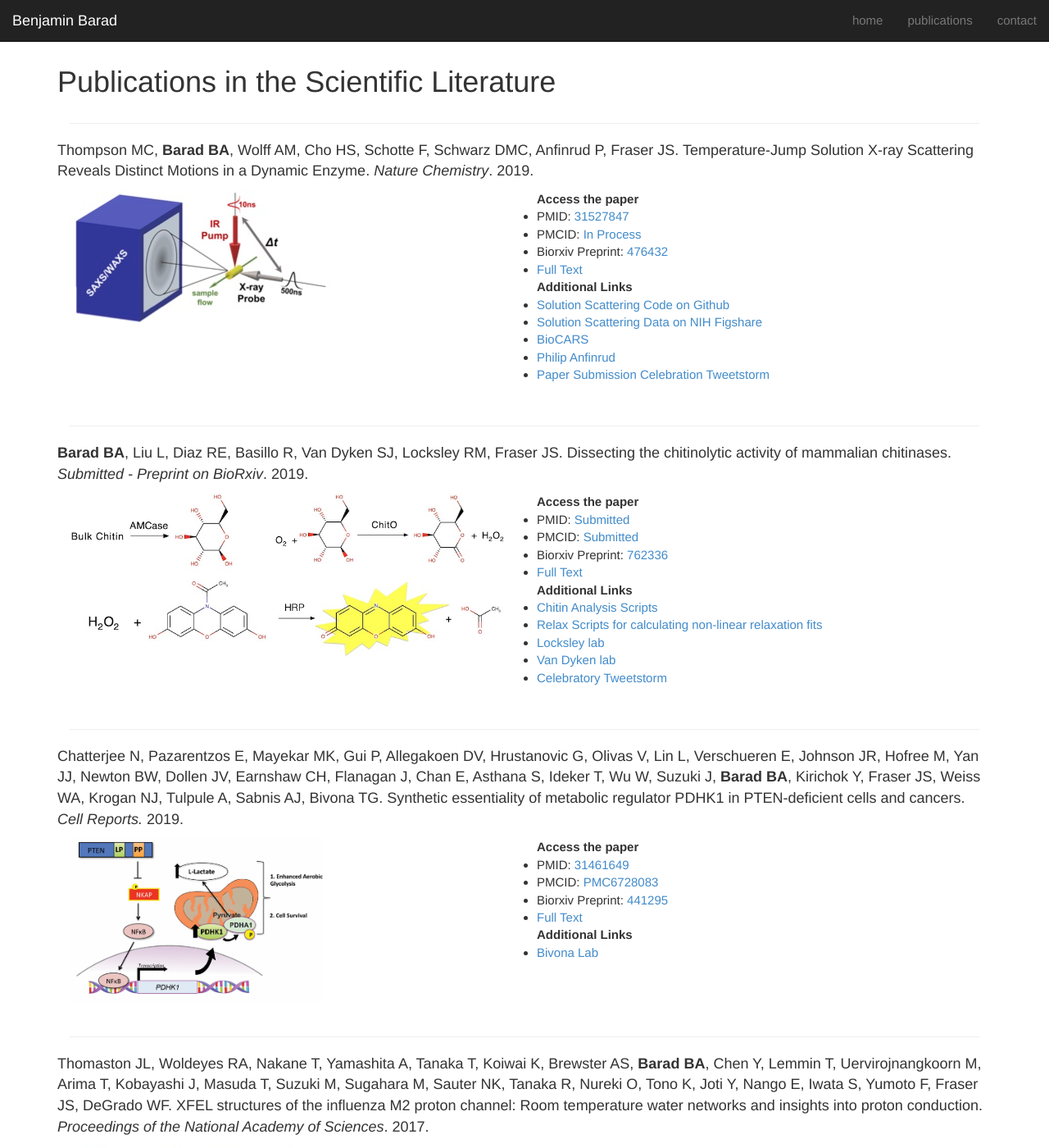
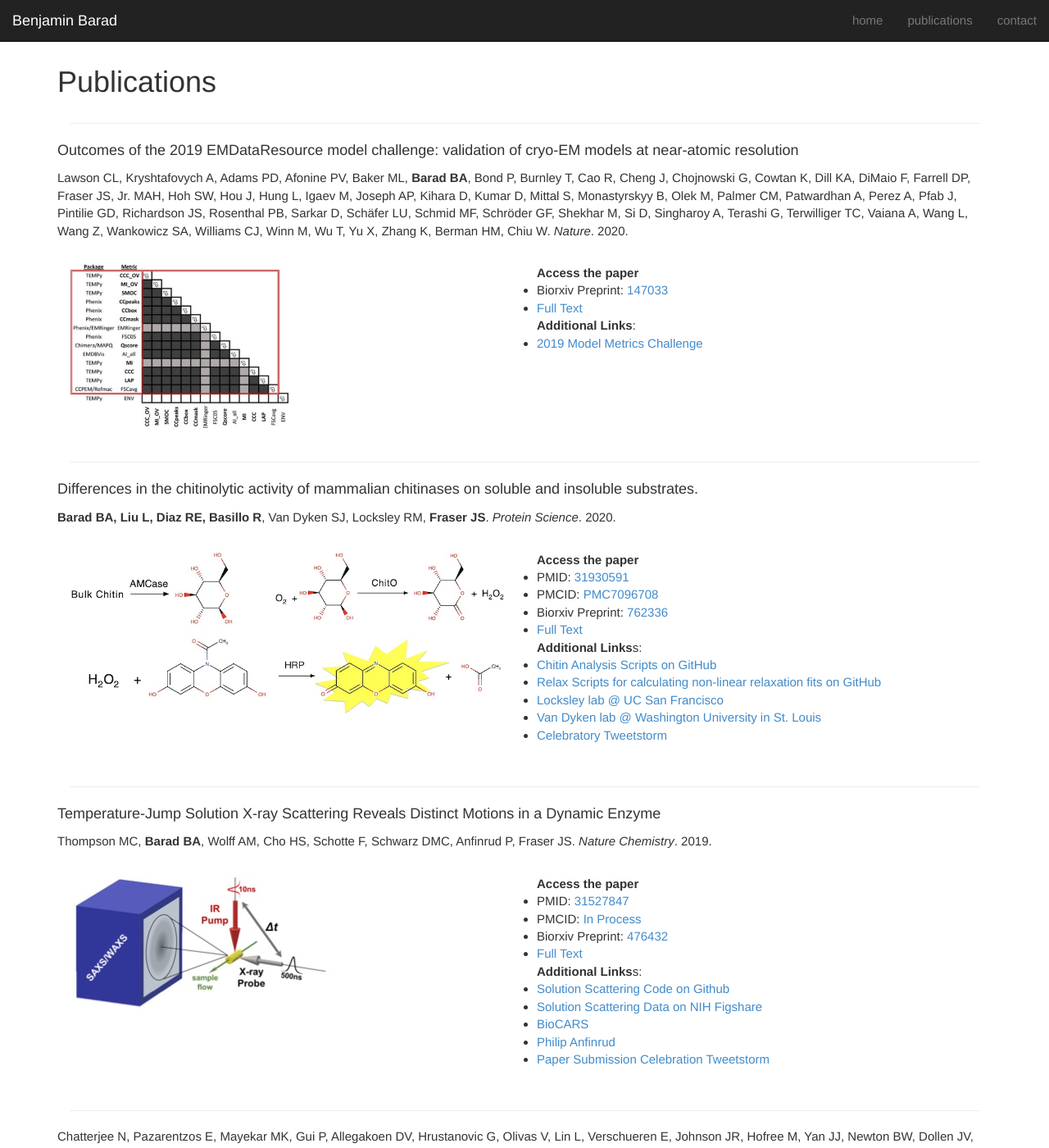
Before and after one commit to bbarad/bbarad.github.io, a Jekyll site: the page built from publications/index.html, in a window 1280 px wide and 1400 px high. Shown: the whole window at 82% size. Built offline with Jekyll 4.4.1, drawn with Linux system fonts in a browser that asks for light colours; nearby versions of some CDN libraries; some of the changed text lies outside the part shown.

Commit message:
updated publications

```diff
--- a/_data/publications.yml
+++ b/_data/publications.yml
@@ -1,11 +1,43 @@
-- citation: 'Thompson MC, **Barad BA**, Wolff AM, Cho HS, Schotte F,
-Schwarz DMC, Anfinrud P, Fraser JS. Temperature-Jump Solution X-ray Scattering Reveals Distinct Motions in a Dynamic Enzyme. *Nature Chemistry*. 2019.'
+- title: "Outcomes of the 2019 EMDataResource model challenge: validation of cryo-EM models at near-atomic resolution"
+  citation: "Lawson CL, Kryshtafovych A, Adams PD, Afonine PV, Baker ML, **Barad BA**, Bond P, Burnley T, Cao R, Cheng J, Chojnowski G, Cowtan K, Dill KA, DiMaio F, Farrell DP, Fraser JS, Jr. MAH, Hoh SW, Hou J, Hung L, Igaev M, Joseph AP, Kihara D, Kumar D, Mittal S, Monastyrskyy B, Olek M, Palmer CM, Patwardhan A, Perez A, Pfab J, Pintilie GD, Richardson JS, Rosenthal PB, Sarkar D, Schäfer LU, Schmid MF, Schröder GF, Shekhar M, Si D, Singharoy A, Terashi G, Terwilliger TC, Vaiana A, Wang L, Wang Z, Wankowicz SA, Williams CJ, Winn M, Wu T, Yu X, Zhang K, Berman HM, Chiu W. *Nature*. 2020."
+  date: '2020-06-19'
+  image: '/static/img/pub/2020_lawson.jpg'
+  # pmid: ''
+  # pmcid: ''
+  biorxiv: '2020.06.12.147033'
+  pdf: 'https://www.biorxiv.org/content/10.1101/2020.06.12.147033v1.full.pdf'
+  links:
+    - name: 2019 Model Metrics Challenge
+      url: https://challenges.emdataresource.org/?q=model-metrics-challenge-2019
+
+- title: "Differences in the chitinolytic activity of mammalian chitinases on soluble and insoluble substrates."
+  citation: "**Barad BA, Liu L, Diaz RE, Basillo R**, Van Dyken SJ, Locksley RM, **Fraser JS**.  *Protein Science*. 2020."
+  date: '2020-01-12'
+  image: '/static/img/pub/chitin_2019.jpg'
+  pmid: '31930591'
+  pmcid: 'PMC7096708'
+  biorxiv: '762336'
+  pdf: '/static/pdf/2020_barad.pdf'
+  links:
+    - name: Chitin Analysis Scripts on GitHub
+      url: https://github.com/fraser-lab/chitin_analysis
+    - name: Relax Scripts for calculating non-linear relaxation fits on GitHub
+      url: https://github.com/fraser-lab/relax
+    - name: Locksley lab @ UC San Francisco
+      url: https://locksleylab.ucsf.edu
+    - name: Van Dyken lab @ Washington University in St. Louis
+      url: https://sites.wustl.edu/vandykenlab/
+    - name: Celebratory Tweetstorm
+      url: https://twitter.com/benjaminbarad/status/1171091343789056000
+
+- title: "Temperature-Jump Solution X-ray Scattering Reveals Distinct Motions in a Dynamic Enzyme"
+  citation: 'Thompson MC, **Barad BA**, Wolff AM, Cho HS, Schotte F, Schwarz DMC, Anfinrud P, Fraser JS. *Nature Chemistry*. 2019.'
   date: 201810
   image: '/static/img/pub/thompson_2018.jpg'
   pmid: 31527847
   pmcid: In Process
   biorxiv: "476432"
-  pdf: '/static/pdf/thompson_nchem_2019.pdf'
+  pdf: '/static/pdf/2019_thompson.pdf'
   links:
     - name: Solution Scattering Code on Github
       url: https://github.com/fraser-lab/solution_scattering
@@ -18,23 +50,7 @@ Schwarz DMC, Anfinrud P, Fraser JS. Temperature-Jump Solution X-ray Scattering R
     - name: 'Paper Submission Celebration Tweetstorm'
       url: 'https://twitter.com/fraser_lab/status/1067213167367905280'
 
-- citation: '**Barad BA**, Liu L, Diaz RE, Basillo R, Van Dyken SJ, Locksley RM, Fraser JS. Dissecting the chitinolytic activity of mammalian chitinases. *Submitted - Preprint on BioRxiv*. 2019.'
-  date: 201908
-  image: '/static/img/pub/chitin_2019.jpg'
-  pmid: Submitted
-  pmcid: Submitted
-  biorxiv: 762336
-  pdf: 'https://www.biorxiv.org/content/biorxiv/early/2019/09/08/762336.full.pdf'
-  links:
-    - name: Chitin Analysis Scripts
-      url: https://github.com/fraser-lab/chitin_analysis
-    - name: Relax Scripts for calculating non-linear relaxation fits
-      url: https://github.com/fraser-lab/relax
-    - name: Locksley lab
-      url: https://locksleylab.ucsf.edu
-    - name: Van Dyken lab
-      url: https://sites.wustl.edu/vandykenlab/
-    - name: Celebratory Tweetstorm
+
       url: https://twitter.com/benjaminbarad/status/1171091343789056000
 
 - citation: 'Chatterjee N, Pazarentzos E, Mayekar MK, Gui P, Allegakoen DV, Hrustanovic G, Olivas V, Lin L, Verschueren E, Johnson JR, Hofree M, Yan JJ, Newton BW, Dollen JV, Earnshaw CH, Flanagan J, Chan E, Asthana S, Ideker T, Wu W, Suzuki J, **Barad BA**, Kirichok Y, Fraser JS, Weiss WA, Krogan NJ, Tulpule A, Sabnis AJ, Bivona TG. Synthetic essentiality of metabolic regulator PDHK1 in PTEN-deficient cells and cancers. *Cell Reports.* 2019.'
@@ -43,7 +59,7 @@ Schwarz DMC, Anfinrud P, Fraser JS. Temperature-Jump Solution X-ray Scattering R
   pmid: 31461649
   pmcid: PMC6728083
   biorxiv: "441295"
-  pdf: '/static/pdf/chatterjee_2019.pdf'
+  pdf: '/static/pdf/2019_chatterjee_pazarentzos.pdf'
   links:
     - name: Bivona Lab
       url: https://www.bivonalab.net/
@@ -66,7 +82,8 @@ into proton conduction. *Proceedings of the National Academy of Sciences*. 2017.
       url: 'http://xfel.riken.jp/eng/'
 
 
-- citation: 'Wang RYR, Song Y, **Barad BA**, Cheng Y, Fraser JS, DiMaio F. Automated structure refinement of macromolecular assemblies from cryo-EM maps using Rosetta. *eLife*. 2016.'
+- title: "Automated structure refinement of macromolecular assemblies from cryo-EM maps using Rosetta"
+  citation: 'Wang RYR, Song Y, **Barad BA**, Cheng Y, Fraser JS, DiMaio F. *eLife*. 2016.'
   date: 201606
   image: '/static/img/pub/wang_2016.jpg'
   pmid: 27669148
--- a/publications/index.html
+++ b/publications/index.html
@@ -4,25 +4,64 @@ layout: default
 group: publications
 ---
 
-<h1>{{page.title}}</h1>
+<h1>Publications</h1>
 <div class="container-fluid">
-{% for publication in site.data.publications | sort: "date" %}
+
+{% for publication in site.data.publications %}
         <hr>
         <div class="row" style="padding-top: 60px; margin-top: -60px;" id="{{publication.pmid}}">
-<div style="font-size: 120% !important;">{{ publication.citation | markdownify }}</div>
+        <div style="font-size: 120% !important; width: 100%">{{ publication.title | markdownify }}</div><div>{{ publication.citation | markdownify }}</div>
+        </div>
+        <div class="row" style="padding-top: 20px; margin-top: - 20px;">
           <div class="col-sm-6">
             <img class = "img-responsive" src = "{{publication.image}}" alt = "Key Figure" style="max-height: 200px;">
           </div>
           <ul class="col-sm-6">
               <strong>Access the paper</strong>
+              <!--PMID-->
+              {% if publication.pmid %}
               <li>PMID: <a href="http://www.ncbi.nlm.nih.gov/pubmed/{{publication.pmid}}" alt = "pubmed link: {{publication.pmid}}"> {{publication.pmid}}</a></li>
+              {% endif %}
+
+              <!--PMCID - optional -->
               {% if publication.pmcid %}
               <li>PMCID: <a href="http://www.ncbi.nlm.nih.gov/pmc/articles/{{publication.pmcid}}" alt = "pubmed central link: {{publication.pmcid}}"> {{publication.pmcid}}</a></li>
               {% endif %}
+
+              <!--Biorxiv - optional -->
               {% if publication.biorxiv %}
-      <li>Biorxiv Preprint: <a href="http://dx.doi.org/10.1101/{{publication.biorxiv}}" alt = "biorxiv prepring link: {{publication.pmcid}}"> {{publication.biorxiv}}</a></li>
+              <li>Biorxiv Preprint: <a href="http://dx.doi.org/10.1101/{{publication.biorxiv}}" alt = "biorxiv preprint link: {{publication.biorxiv}}"> {{publication.biorxiv | split: "." | last }}</a></li>
               {% endif %}
+
+              <!--Arxiv - optional -->
+              {% if publication.arxiv %}
+              <li>arXiv Preprint: <a href="https://arxiv.org/abs/{{publication.arxiv}}" alt = "arxiv preprint link: {{publication.arxiv}}"> {{publication.arxiv}}</a></li>
+              {% endif %}
+
+              <!--Chemrxiv - optional -->
+              {% if publication.chemrxiv %}
+              <li>ChemRxiv Preprint: <a href=" https://doi.org/10.26434/chemrxiv.{{publication.chemrxiv}}" alt = "chemrxiv preprint link: {{publication.chemrxiv}}"> {{publication.chemrxiv}}</a></li>
+              {% endif %}
+
+              <!-- PDF -->
               <li><a href="{{publication.pdf}}" alt = "PDF"> Full Text</a></li>
+
+              <!-- Datasets - optional -->
+              {% if publication.data %}
+              <li>Online Dataset{% if publication.data.size > 1 %}s{% endif %}:
+                {% if publication.data.size > 1 %}
+                <ul>
+                  {% for dataset in publication.data %}
+                  <li><a href="http://dx.doi.org/{{dataset}}" alt = "sbgrid data repository">doi:{{dataset}}</a></li>
+                  {% endfor %}
+                </ul>
+                {% else %}
+                <a href="http://dx.doi.org/{{publication.data}}" alt = "sbgrid data repository">doi:{{publication.data}}</a>
+                {% endif %}
+              </li>
+              {% endif %}
+
+              <!--PDBS - optional-->
               {% if publication.pdbs %}
               <li>Deposited Structure{% if publication.pdbs.size > 1 %}s{% endif %}:
                 {% for code in publication.pdbs %}
@@ -30,11 +69,44 @@ group: publications
                 {% endfor %}
               </li>
               {% endif %}
-      <strong>Additional Links</strong>
+
+              <!--EMBDS - optional-->
+              {% if publication.emdbs %}
+              <li>Deposited Map{% if publication.emdbs.size > 1 %}s{% endif %}:
+                {% for code in publication.emdbs %}
+                <a href="http://www.ebi.ac.uk/pdbe/entry/emdb/EMD-{{code}}">{{code}}</a>{% unless forloop.last %}, {% endunless %}
+                {% endfor %}
+              </li>
+              {% endif %}
+
+              <!--pairs of maps and models - optional-->
+              {% if publication.paired_maps_and_models %}
+              <li>Deposited Structure{% if publication.paired_maps_and_models.size > 1 %}s{% endif %} and Map{% if publication.paired_maps_and_models.size > 1 %}s{% endif %}:
+                {% for pair in publication.paired_maps_and_models %}
+                <a href="http://www.rcsb.org/pdb/explore/explore.do?structureId={{pair.pdb}}">{{pair.pdb}}</a>/<a href="http://www.ebi.ac.uk/pdbe/entry/emdb/EMD-{{pair.emdb}}">{{pair.emdb}}</a>{% unless forloop.last %}, {% endunless %}
+                {% endfor %}
+              </li>
+              {% endif %}
+
+              <!--zenodo records - optional-->
+              {% if publication.zenodo %}
+              <li>Zenodo Record{% if publication.zenodo.size > 1 %}s{% endif %}:
+                {% for record in publication.zenodo %}
+                <a href="https://doi.org/10.5281/zenodo.{{record.code}}"><img src="https://zenodo.org/badge/DOI/10.5281/zenodo.{{record.code}}.svg" alt="DOI"></a>{% if record.description %} ({{record.description}}){% endif %}{% unless forloop.last %}, {% endunless %}
+                {% endfor %}
+              </li>
+              {% endif %}
+
+
+              <!--additional links - optional-->
+                                {% if publication.links %}
+                                <strong>Additional Links</strong>{% if publication.links.size > 1 %}s{% endif %}:
                                         {% for link in publication.links %}
                                         <li><a href="{{link.url}}" alt="{{link.name}}">{{link.name}}</a></li>
                                         {% endfor %}
+                                {% endif %}
           </ul>
-</div> <br>
+        </div>
+        <br>
 {% endfor %}
 </div>
```
Also changed, not shown: static/img/pub/2020_lawson.jpg (added), 3 other files. Lines whose indentation alone changed are shown as unchanged.
